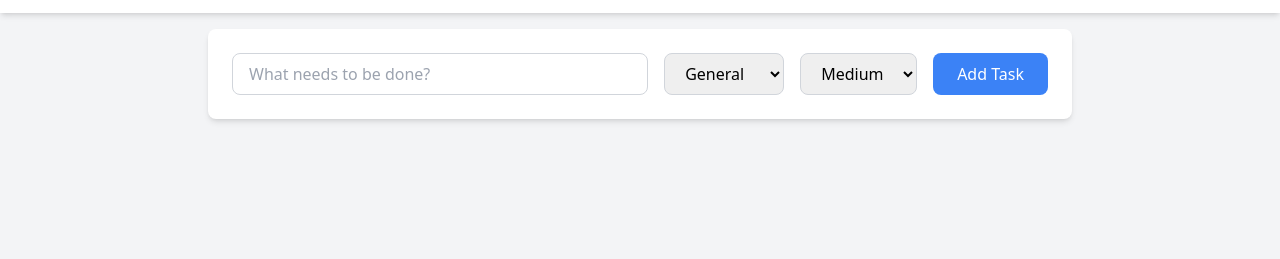
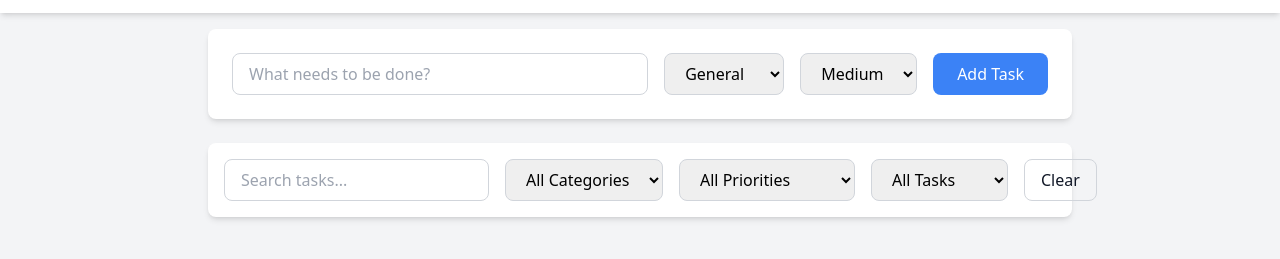
Before and after one commit to Ualine055/to-do-app, a plain HTML site: page index.html in a window 1280 px wide. Shown: the part 75-334 px from the top of the page. Drawn offline with nearby package versions, Linux system fonts and the light colour scheme.

Commit message:
Made search section and priority
made the search section and added priority and status filters.

```diff
--- a/index.html
+++ b/index.html
@@ -69,5 +69,37 @@
                 </button>
             </form>
         </div>
+
+        <div class="bg-white rounded-lg shadow-md p-3 sm:p-4 mb-4 sm:mb-6">
+            <div class="flex flex-col sm:flex-row gap-3 sm:gap-4">
+                <input
+                    type="text"
+                    id="searchInput"
+                    placeholder="Search tasks..."
+                    class="flex-1 px-3 py-2 sm:px-4 sm:py-2 border border-gray-300 rounded-lg focus:outline-none focus:ring-2 focus:ring-blue-500 text-sm sm:text-base"
+                >
+                <select id="filterCategory" class="px-3 py-2 sm:px-4 sm:py-2 border border-gray-300 rounded-lg focus:outline-none focus:ring-2 focus:ring-blue-500 text-sm sm:text-base">
+                    <option value="all">All Categories</option>
+                    <option value="general">General</option>
+                    <option value="work">Work</option>
+                    <option value="personal">Personal</option>
+                </select>
+
+                <select id="filterPriority" class="px-3 py-2 sm:px-4 sm:py-2 border border-gray-300 rounded-lg focus:outline-none focus:ring-2 focus:ring-blue-500 text-sm sm:text-base">
+                    <option value="all">All Priorities</option>
+                    <option value="high">High Priority</option>
+                    <option value="medium">Medium Priority</option>
+                    <option value="low">Low Priority</option>
+                </select>
+                <select id="filterStatus" class="px-3 py-2 sm:px-4 sm:py-2 border border-gray-300 rounded-lg focus:outline-none focus:ring-2 focus:ring-blue-500 text-sm sm:text-base">
+                    <option value="all">All Tasks</option>
+                    <option value="pending">Pending</option>
+                    <option value="completed">Completed</option>
+                </select>
+                <button id="clearFilters" class="px-3 py-2 sm:px-4 sm:py-2 text-gray-900 border border-gray-300 rounded-lg hover:bg-gray-100  text-sm sm:text-base">
+                    Clear
+                </button>
+            </div>
+        </div>
     </main>
 </body>
```
